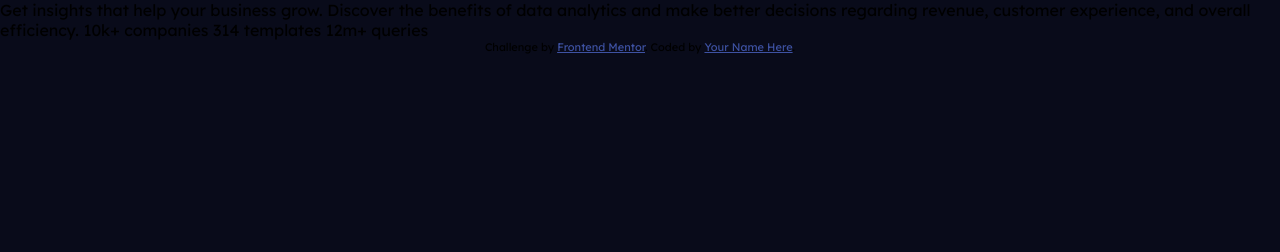
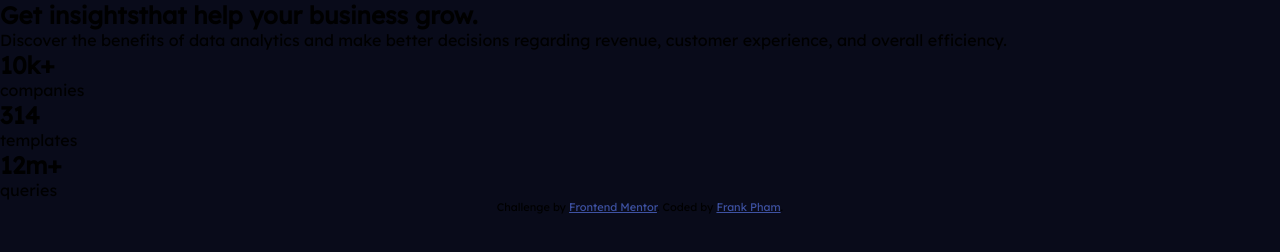
Before and after one commit to francisphamsd/Front-end-mentor-challenges, a plain HTML site: page stats-preview-card-component/index.html in a window 1280 px wide. Drawn offline with Linux system fonts and the light colour scheme.

Commit message:
complete index.html

```diff
--- a/stats-preview-card-component/index.html
+++ b/stats-preview-card-component/index.html
@@ -16,15 +16,43 @@
     <title>Frontend Mentor | Stats preview card component</title>
   </head>
   <body>
-    Get insights that help your business grow. Discover the benefits of data
-    analytics and make better decisions regarding revenue, customer experience,
-    and overall efficiency. 10k+ companies 314 templates 12m+ queries
+    <main>
+      <section class="container">
+        <h1>Get <span>insights</span>that help your business grow.</h1>
+        <div class="content">
+          <p>
+            Discover the benefits of data analytics and make better decisions
+            regarding revenue, customer experience, and overall efficiency.
+          </p>
+          <ul>
+            <li>
+              <h2>10k+</h2>
+              <p>companies</p>
+            </li>
+            <li>
+              <h2>314</h2>
+              <p>templates</p>
+            </li>
+            <li>
+              <h2>12m+</h2>
+              <p>queries</p>
+            </li>
+          </ul>
+        </div>
+      </section>
 
-    <div class="attribution">
+      <div class="bg-img">
+        <div class="overlay">
+          <div class="overlay-2"></div>
+        </div>
+      </div>
+    </main>
+
+    <footer class="attribution">
       Challenge by
       <a href="https://www.frontendmentor.io?ref=challenge" target="_blank"
         >Frontend Mentor</a
-      >. Coded by <a href="#">Your Name Here</a>.
-    </div>
+      >. Coded by <a href="#">Frank Pham</a>.
+    </footer>
   </body>
 </html>
```
